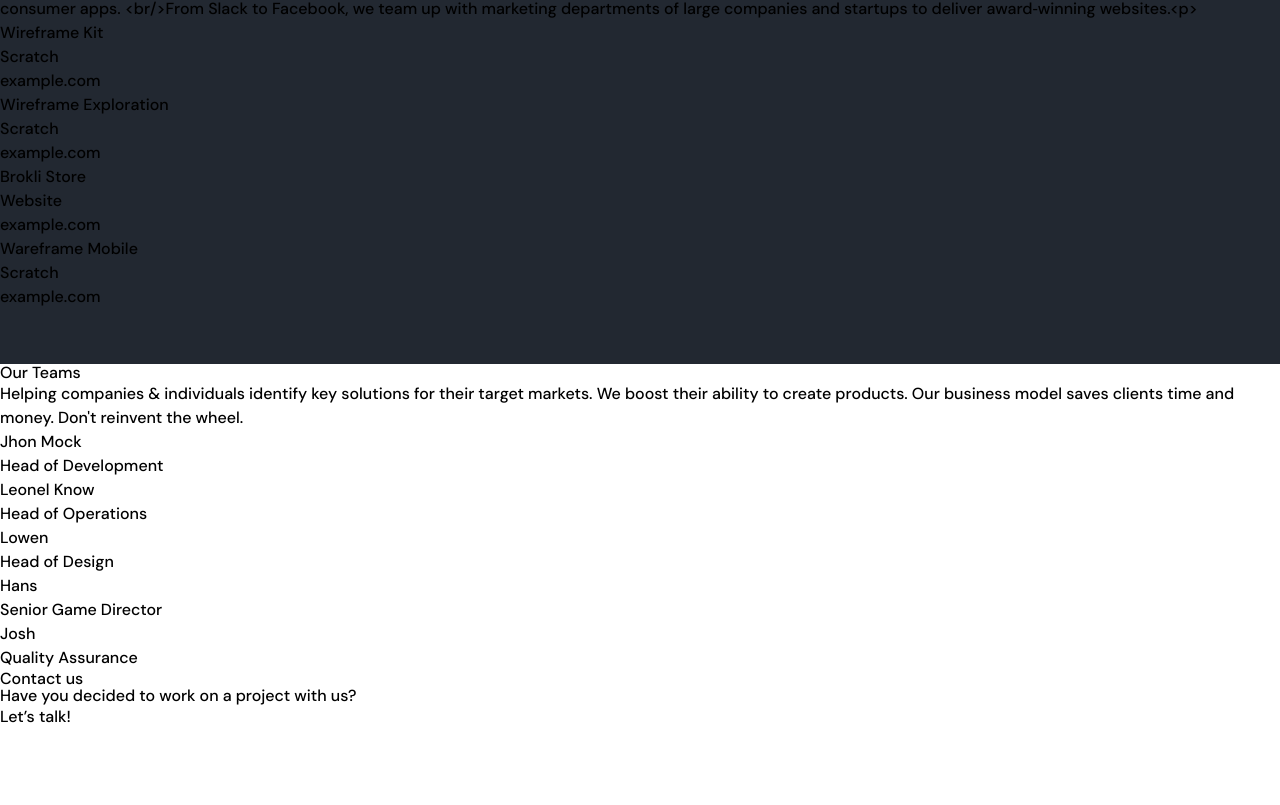
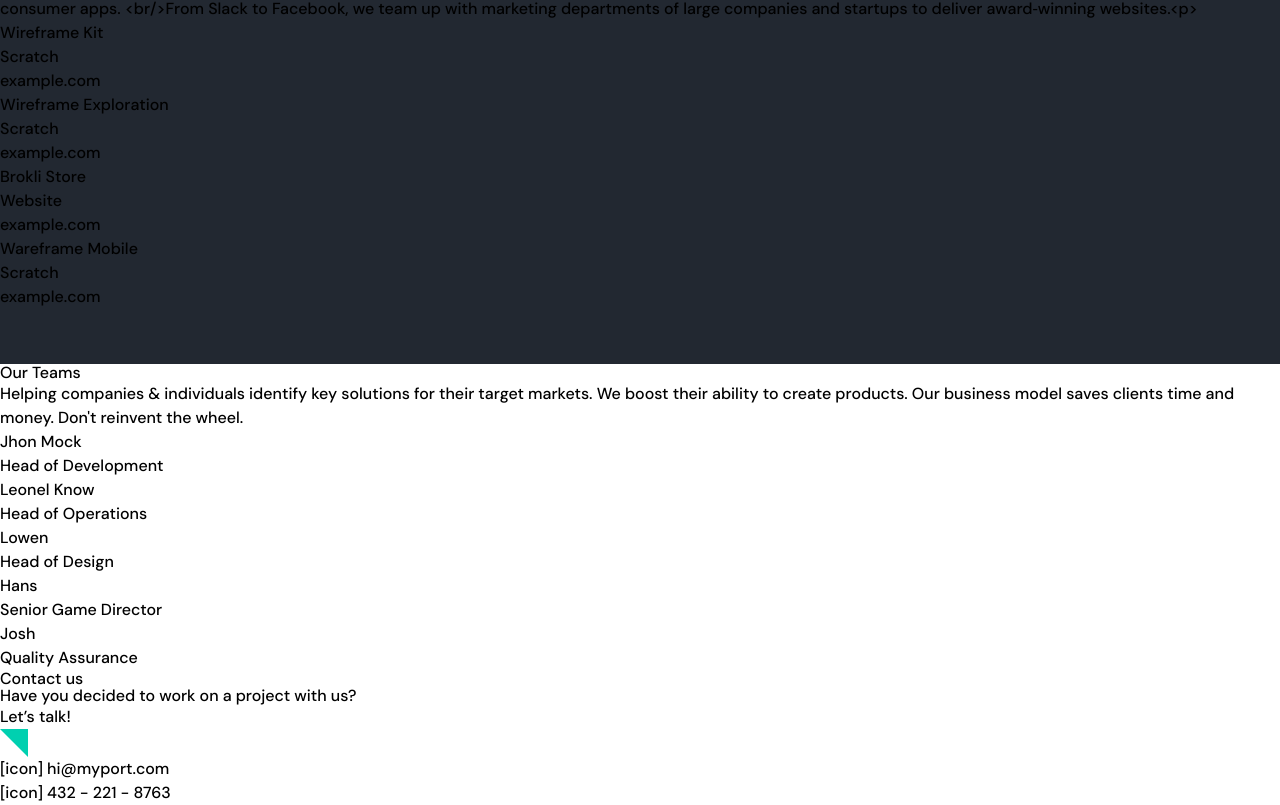
Before and after one commit to vorenus85/landing-myport, a Vue app: page / in a window 1280 px wide. Shown: the part 1064-1869 px from the top of the page. Before the commit the page ends 1793 px from the top, so only its background shows below. Built offline with nearby package versions, Linux system fonts and the light colour scheme; no server answers; a web font is replaced by a local one.

Commit message:
add footerModule

```diff
--- a/src/App.vue
+++ b/src/App.vue
@@ -1,13 +1,15 @@
 <script setup>
 import AboutUsSection from './components/sections/AboutUsSection.vue'
 import ContactUsSection from './components/sections/ContactUsSection.vue'
+import FooterSection from './components/sections/FooterSection.vue'
 import HeaderSection from './components/sections/HeaderSection.vue'
 import OurTeamsSection from './components/sections/OurTeamsSection.vue'
 import ServicesSection from '@/components/sections/ServicesSection.vue'
 </script>
 
 <template>
-  <HeaderSection /> <ServicesSection /> <AboutUsSection /><OurTeamsSection /> <ContactUsSection />
+  <HeaderSection /> <ServicesSection /> <AboutUsSection /><OurTeamsSection />
+  <ContactUsSection /><FooterSection />
 </template>
 <style lang="scss">
 @import '@/assets/scss/_fonts.scss';
--- /dev/null
+++ b/src/components/sections/FooterSection.vue
@@ -0,0 +1,33 @@
+<template>
+  <div class="footer-section">
+    <div class="container mx-auto">
+      <Logo />
+      <div class="contact-info contact-info-email">
+        [icon] <a :href="`mailto:${email}`">{{ email }}</a>
+      </div>
+      <div class="contact-info contact-info-tel">
+        [icon] <a :href="`tel:+${telNumber}`">{{ tel }}</a>
+      </div>
+    </div>
+  </div>
+</template>
+
+<script setup>
+import { computed, onMounted, ref } from 'vue'
+import moduleData from '@/mock-data/footerData.json'
+import Logo from '../Logo.vue'
+
+const email = ref(null)
+const tel = ref(null)
+
+const telNumber = computed(() => {
+  return tel.value?.replace(/[^0-9]+/g, '')
+})
+
+onMounted(() => {
+  email.value = moduleData.data.email
+  tel.value = moduleData.data.tel
+})
+</script>
+
+<style lang="scss" scoped></style>
--- /dev/null
+++ b/src/mock-data/footerData.json
@@ -0,0 +1,6 @@
+{
+  "data": {
+    "email": "hi@myport.com",
+    "tel": "432 - 221 - 8763"
+  }
+}
```
